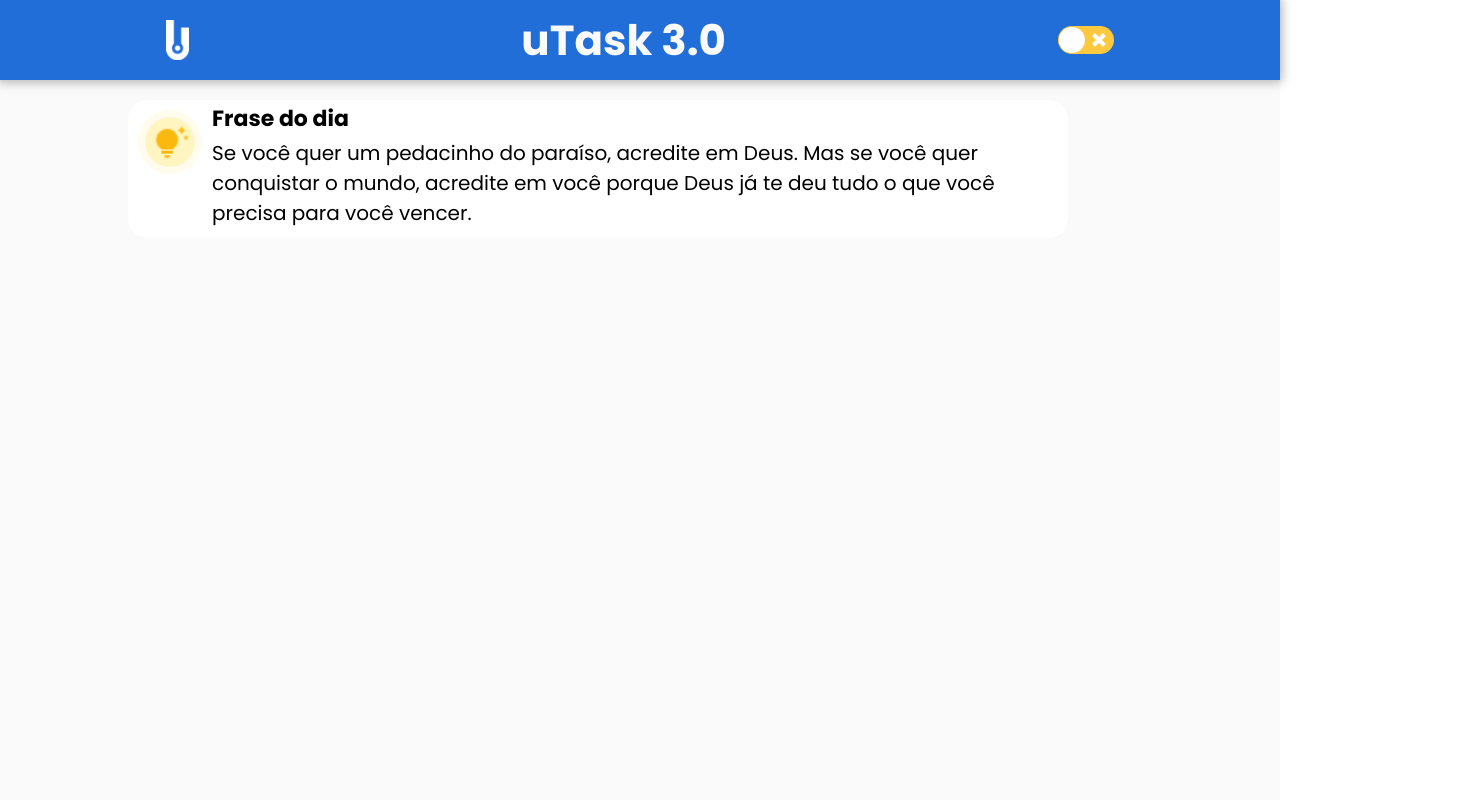
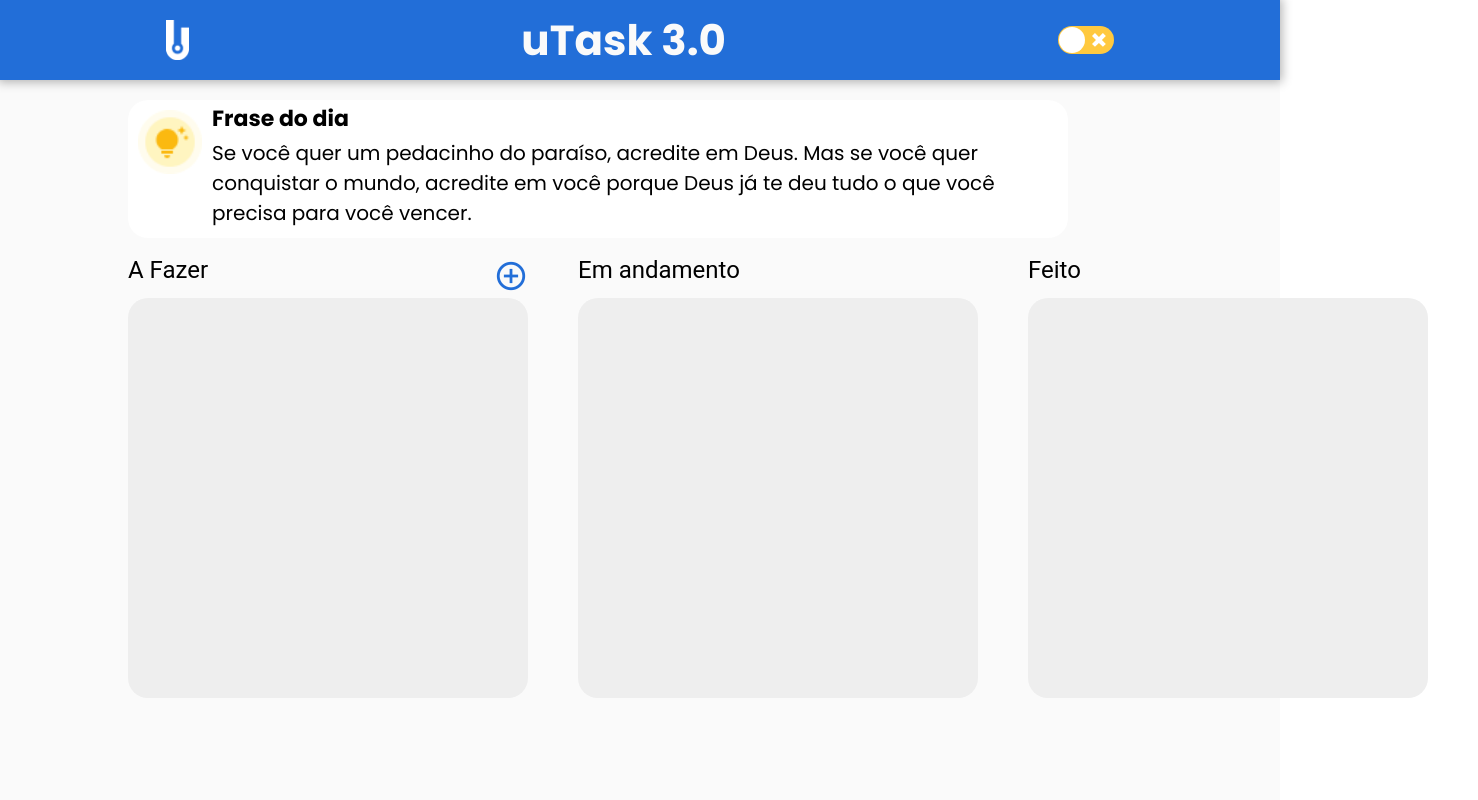
Before and after one commit to Gabriel-16n5/uTask-Trainee, a React (Vite) app: page /home in a window 1280 px wide. Shown: the top 800 px of the page, 1478 px wide, since content can reach past the window. Built offline with nearby package versions, Linux system fonts and the light colour scheme.

Commit message:
feat: kanban board layout and main logic done

```diff
--- /dev/null
+++ b/src/components/KanbanContainer.jsx
@@ -0,0 +1,267 @@
+import React, { useState, useEffect } from 'react';
+import styled from 'styled-components';
+import Swal from 'sweetalert2';
+
+const Kanban = () => {
+  const [cards, setCards] = useState([]);
+  const [cardsAndamento, setCardsAndamento] = useState([]);
+  const [cardsFeito, setCardsFeito] = useState([]);
+
+  const [newCardText, setNewCardText] = useState('');
+
+  const [expandedCardId, setExpandedCardId] = useState(null);
+
+  const handleExpandCard = (id) => {
+    setExpandedCardId(id === expandedCardId ? null : id);
+  };
+
+  const handleAddCard = (title, description) => {
+    if (!title.trim() && !description.trim()) return;
+
+    const newCard = {
+      id: Math.random().toString(36).substr(2, 9),
+      title,
+      description,
+    };
+    setCards([...cards, newCard]);
+  };
+
+  const handleDeleteCard = (id) => {
+    const updatedCards = cards.filter((card) => card.id !== id);
+    setCards(updatedCards);
+  };
+
+  const openAddCardModal = () => {
+    Swal.fire({
+      title: 'Nova Task',
+      html: `
+        <input id="swal-input1" class="swal2-input" placeholder="Título">
+        <input id="swal-input2" class="swal2-input" placeholder="Descrição">
+      `,
+      showCloseButton: true,
+      showConfirmButton: true,
+      confirmButtonText: 'Criar Task',
+      showLoaderOnConfirm: true,
+      preConfirm: () => {
+        const title = document.getElementById('swal-input1').value;
+        const description = document.getElementById('swal-input2').value;
+        return { title, description };
+      },
+      allowOutsideClick: () => !Swal.isLoading(),
+    }).then((result) => {
+      if (result.isConfirmed) {
+        const { title, description } = result.value;
+        handleAddCard(title, description);
+      }
+    });
+  };
+
+  return (
+    <KanbanContainer>
+      <ColumnMain>
+        <ColumnHeader>
+          <ColumnTitle>A Fazer</ColumnTitle>
+          <PlusButton onClick={openAddCardModal}>
+            <span className="material-icons">control_point</span>
+          </PlusButton>
+        </ColumnHeader>
+        <Column>
+          {cards.map((card) => (
+            <CardContainer key={card.id}>
+              <h5>{card.title}</h5>
+              <DescriptionContainer isExpanded={expandedCardId === card.id}>
+                {card.description}
+              </DescriptionContainer>
+              <ExpandButton onClick={() => handleExpandCard(card.id)} isExpanded={expandedCardId === card.id}>
+                {expandedCardId === card.id ? 'Esconder descrição' : 'Ler mais'}
+              </ExpandButton>
+                <DeleteContainer>
+                    <DeleteButton onClick={() => handleDeleteCard(card.id)}>
+                        <span className="material-icons">delete</span>
+                    </DeleteButton>
+                </DeleteContainer>
+            </CardContainer>
+          ))}
+        </Column>
+      </ColumnMain>
+      <ColumnMain>
+        <ColumnHeader>
+            <ColumnTitle>Em andamento</ColumnTitle>
+        </ColumnHeader>
+        <Column>
+        {cardsAndamento.map((card) => (
+            <CardContainer key={card.id}>
+              <h5>{card.title}</h5>
+              <DescriptionContainer isExpanded={expandedCardId === card.id}>
+                {card.description}
+              </DescriptionContainer>
+              <ExpandButton onClick={() => handleExpandCard(card.id)} isExpanded={expandedCardId === card.id}>
+                {expandedCardId === card.id ? 'Esconder descrição' : 'Ler mais'}
+              </ExpandButton>
+                <DeleteContainer>
+                    <DeleteButton onClick={() => handleDeleteCard(card.id)}>
+                        <span className="material-icons">delete</span>
+                    </DeleteButton>
+                </DeleteContainer>
+            </CardContainer>
+          ))}
+        </Column>
+      </ColumnMain>
+      <ColumnMain>
+        <ColumnHeader>
+            <ColumnTitle>Feito</ColumnTitle>
+        </ColumnHeader>
+        <Column>
+        {cardsFeito.map((card) => (
+            <CardContainer key={card.id}>
+              <h5>{card.title}</h5>
+              <DescriptionContainer isExpanded={expandedCardId === card.id}>
+                {card.description}
+              </DescriptionContainer>
+              <ExpandButton onClick={() => handleExpandCard(card.id)} isExpanded={expandedCardId === card.id}>
+                {expandedCardId === card.id ? 'Esconder descrição' : 'Ler mais'}
+              </ExpandButton>
+                <DeleteContainer>
+                    <DeleteButton onClick={() => handleDeleteCard(card.id)}>
+                        <span className="material-icons">delete</span>
+                    </DeleteButton>
+                </DeleteContainer>
+            </CardContainer>
+          ))}
+        </Column>
+      </ColumnMain>
+    </KanbanContainer>
+  );
+};
+
+const DeleteContainer = styled.div`
+    display:flex;
+    justify-content: end;
+`
+
+const DeleteButton = styled.button`
+  position: relative;
+  background: none;
+  border: none;
+  padding: 0;
+  font: inherit;
+  cursor: pointer;
+  outline: inherit;
+  color: #DF0000;
+  .material-icons {
+    font-size: 24px;
+  }
+`;
+
+const PlusButton = styled.button`
+  display: inline;
+  background: none;
+  border: none;
+  padding: 0;
+  font: inherit;
+  cursor: pointer;
+  outline: inherit;
+  color: #226ed8;
+  .material-icons {
+    font-size: 34px;
+  }
+`;
+
+const ColumnHeader = styled.div`
+  display: flex;
+  justify-content: space-between;
+  min-height: 40px;
+`;
+
+const KanbanContainer = styled.div`
+  display: flex;
+  justify-content: space-around;
+  margin-top: 20px;
+`;
+
+const ColumnMain = styled.div`
+  display: flex;
+  flex-direction: column;
+  min-width: 400px;
+  margin-right: 50px;
+`;
+
+const Column = styled.div`
+  display: flex;
+  flex-direction: column;
+  min-width: 400px;
+  width: 400px;
+  min-height: 400px;
+  background-color: #eeeeee;
+  gap: 0px;
+  border-radius: 20px 20px 20px 20px;
+  opacity: 0px;
+  align-items: center;
+`;
+
+const ColumnTitle = styled.h2`
+  text-align: center;
+`;
+
+const CardContainer = styled.div`
+  width: 350px;
+  height: auto;
+  background-color: #f4f4f4;
+  padding: 10px;
+  border-radius: 20px;
+  margin-bottom: 5px;
+  margin-top: 20px;
+  display: flex;
+  flex-direction: column;
+  p {
+    font-family: Poppins;
+    font-size: 12px;
+    font-weight: 400;
+    line-height: 18px;
+    text-align: left;
+    overflow-wrap: break-word;
+    word-wrap: break-word;
+    margin-left: 5px;
+    margin-top: 5px;
+  }
+
+  h5 {
+    font-family: Poppins;
+    font-size: 18px;
+    font-weight: 600;
+    line-height: 21px;
+    text-align: left;
+    overflow-wrap: break-word;
+    word-wrap: break-word;
+    margin-left: 5px;
+  }
+`;
+
+const DescriptionContainer = styled.p`
+  font-family: Poppins;
+  font-size: 12px;
+  font-weight: 400;
+  line-height: 18px;
+  text-align: left;
+  overflow-wrap: break-word;
+  word-wrap: break-word;
+  max-height: ${(props) => (props.isExpanded ? 'none' : '54px')};
+  overflow: hidden;
+`;
+
+const ExpandButton = styled.button`
+  background: none;
+  border: none;
+  font: inherit;
+  cursor: pointer;
+  outline: inherit;
+  color: ${(props) => (props.isExpanded ? '#002D6C' : '#141414')};
+  font-family: Poppins;
+  font-size: 12px;
+  font-weight: 300;
+  line-height: 18px;
+  text-align: left;
+  margin-top: 10px;
+`;
+
+export default Kanban;
--- a/src/pages/HomePage.jsx
+++ b/src/pages/HomePage.jsx
@@ -3,6 +3,7 @@ import React from "react"
 import MainNavBar from "../components/MainNavBar";
 import FooterBar from "../components/Footer";
 import icon from "../assets/Icone.png"
+import Kanban from "../components/KanbanContainer"
 
 export default function HomePage() {
     return (
@@ -16,6 +17,7 @@ export default function HomePage() {
                   <FraseDoDia>Se você quer um pedacinho do paraíso, acredite em Deus. Mas se você quer conquistar o mundo, acredite em você porque Deus já te deu tudo o que você precisa para você vencer.</FraseDoDia>
               </FraseDoDiaContent>
           </FraseDoDiaContainer>
+          <Kanban/>
           </PageContainer>
         <FooterBar/>
       </>
```
Also changed, not shown: src/components/pl.jsx (added).
